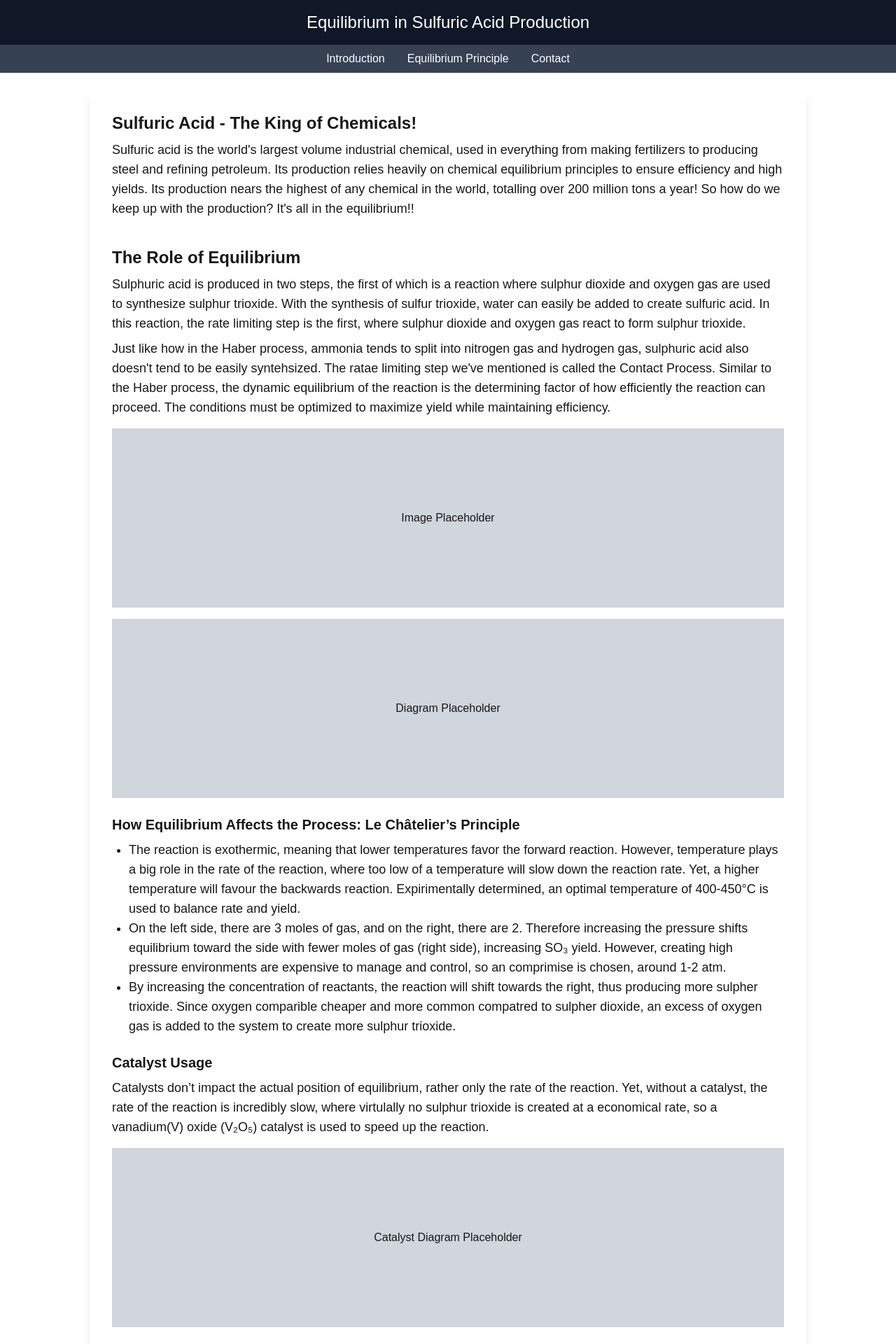
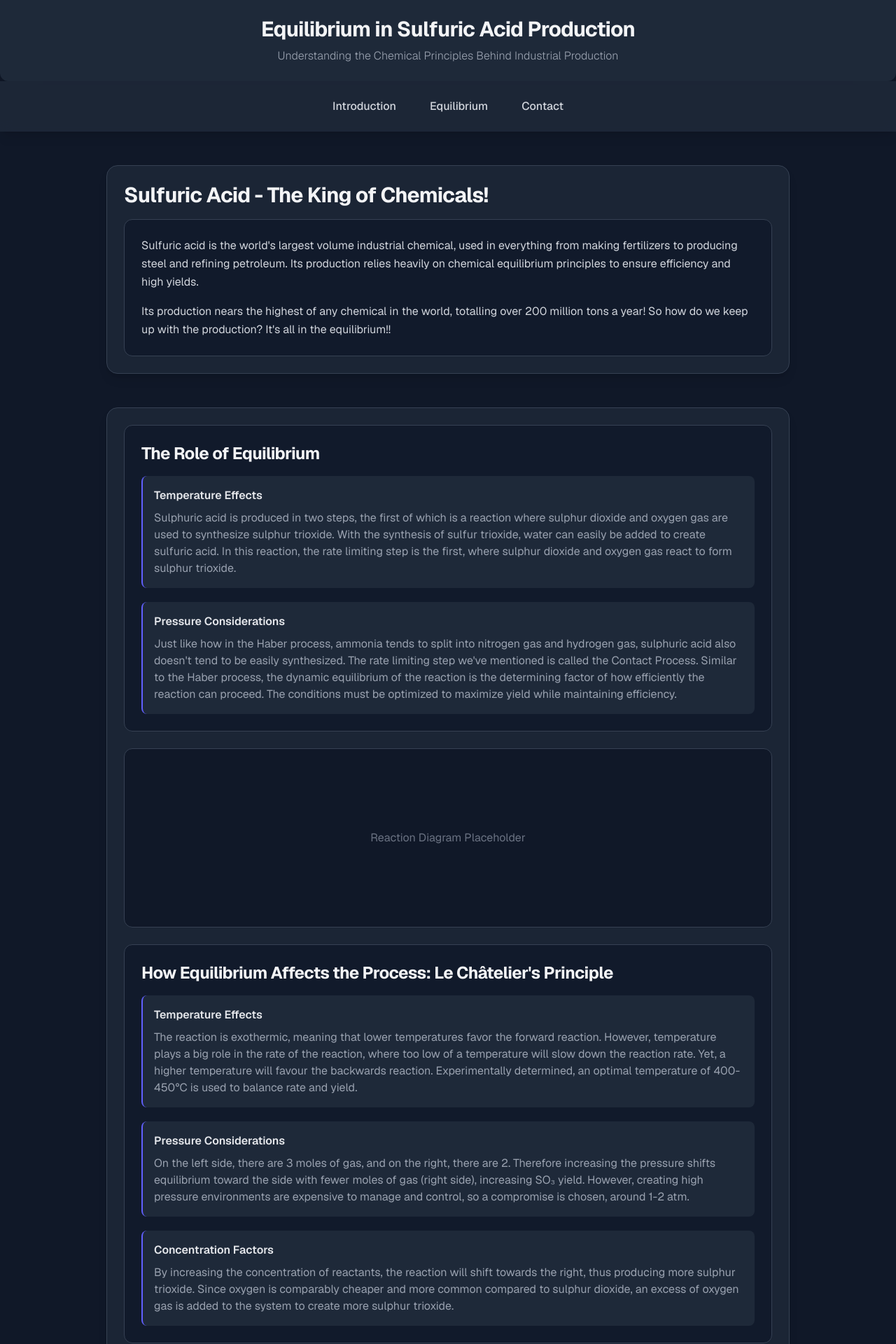
Before and after one commit to Cqctxs/contact-process, a Next.js app in the folder contact-process/: page / in a window 1280 px wide. Shown: the top 1920 px of the page at 70% size. Built offline with nearby package versions, Linux system fonts and the light colour scheme.

Commit message:
Formatting and colors

```diff
--- a/contact-process/app/page.js
+++ b/contact-process/app/page.js
@@ -2,94 +2,156 @@ import Image from "next/image";
 
 export default function Home() {
   return (
-    <div>
+    <div className="min-h-screen bg-gray-900 font-sans">
+      {/* Header */}
+      <header className="bg-gray-800 text-gray-100 text-center p-6 rounded-b-xl shadow-2xl">
+        <h1 className="text-3xl font-bold tracking-tight">Equilibrium in Sulfuric Acid Production</h1>
+        <p className="mt-2 text-gray-400 font-light">Understanding the Chemical Principles Behind Industrial Production</p>
+      </header>
 
-      <header className="bg-gray-900 text-white text-center p-4">
-        <h1 className="text-2xl">Equilibrium in Sulfuric Acid Production</h1>
-      </header>
-      <nav className="bg-gray-700 p-2 text-center">
-        <a href="#introduction" className="text-white mx-4">Introduction</a>
-        <a href="#equilibrium" className="text-white mx-4">Equilibrium Principle</a>
-        <a href="#contact" className="text-white mx-4">Contact</a>
+      {/* Navigation */}
+      <nav className="bg-gray-800/90 p-4 text-center sticky top-0 z-10 shadow-lg backdrop-blur-sm">
+        <div className="flex justify-center space-x-2 md:space-x-6">
+          <a href="#introduction" className="text-gray-300 hover:text-white transition-colors px-3 py-2 rounded-lg hover:bg-gray-700 text-sm md:text-base font-medium">
+            Introduction
+          </a>
+          <a href="#equilibrium" className="text-gray-300 hover:text-white transition-colors px-3 py-2 rounded-lg hover:bg-gray-700 text-sm md:text-base font-medium">
+            Equilibrium
+          </a>
+          <a href="#contact" className="text-gray-300 hover:text-white transition-colors px-3 py-2 rounded-lg hover:bg-gray-700 text-sm md:text-base font-medium">
+            Contact
+          </a>
+        </div>
       </nav>
-      <main className="w-4/5 mx-auto p-8 bg-white shadow-lg mt-6 rounded-lg">
-        <section id="introduction" className="mb-10">
-          <h2 className="text-2xl font-bold">Sulfuric Acid - The King of Chemicals!</h2>
-          <p className="mt-2 text-lg">Sulfuric acid is the world's largest volume industrial chemical, used in everything from making fertilizers to producing steel and refining petroleum. Its production relies heavily on chemical equilibrium principles to ensure efficiency and high yields. Its production nears the highest of any chemical in the world, totalling over 200 million tons a year! So how do we keep up with the production? It's all in the equilibrium!!</p>
+
+      {/* Main Content */}
+      <main className="w-11/12 md:w-4/5 mx-auto p-4 md:p-6 mt-6 mb-12 space-y-12">
+        {/* Introduction Section */}
+        <section id="introduction" className="group">
+          <div className="bg-gray-800/80 hover:bg-gray-800/90 transition-all p-6 rounded-2xl shadow-lg border border-gray-700">
+            <h2 className="text-2xl md:text-3xl font-bold text-gray-100 mb-4 tracking-tight">
+              Sulfuric Acid - The King of Chemicals!
+            </h2>
+            <div className="bg-gray-900/80 p-5 md:p-6 rounded-xl border border-gray-700">
+              <p className="text-gray-300 leading-relaxed">
+                Sulfuric acid is the world's largest volume industrial chemical, used in everything from making fertilizers to producing steel and refining petroleum. Its production relies heavily on chemical equilibrium principles to ensure efficiency and high yields.
+              </p>
+              <p className="text-gray-300 leading-relaxed mt-4">
+                Its production nears the highest of any chemical in the world, totalling over 200 million tons a year! So how do we keep up with the production? It's all in the equilibrium!!
+              </p>
+            </div>
+          </div>
         </section>
-        <section id="equilibrium" className="mb-10">
-          <h2 className="text-2xl font-bold">The Role of Equilibrium</h2>
 
-          <p className="mt-2 text-lg">Sulphuric acid is produced in two steps, the first of which is a reaction where sulphur dioxide and oxygen gas are used to synthesize sulphur trioxide. With the synthesis of sulfur trioxide, water can easily be added to create sulfuric acid. In this reaction, the rate limiting step is the first, where sulphur dioxide and oxygen gas react to form sulphur trioxide.</p>
+        {/* Equilibrium Section */}
+        <section id="equilibrium" className="group">
+          <div className="bg-gray-800/80 hover:bg-gray-800/90 transition-all p-6 rounded-2xl shadow-lg border border-gray-700">
+            <div className="space-y-6">
 
-          <p className="mt-2 text-lg">Just like how in the Haber process, ammonia tends to split into nitrogen gas and hydrogen gas, sulphuric acid also doesn't tend to be easily syntehsized. The ratae limiting step we've mentioned is called the Contact Process. Similar to the Haber process, the dynamic equilibrium of the reaction is the determining factor of how efficiently the reaction can proceed. The conditions must be optimized to maximize yield while maintaining efficiency.</p>
+              <div className="bg-gray-900/80 p-5 md:p-6 rounded-xl border border-gray-700">
+                <h3 className="text-xl md:text-2xl font-bold text-gray-100 mb-4 tracking-tight">
+                The Role of Equilibrium
+                </h3>
 
-          <div className="w-full h-64 bg-gray-300 mt-4 flex items-center justify-center">Image Placeholder</div>
+                <div className="space-y-5">
+                  <div className="bg-gray-800 p-4 rounded-lg border-l-2 border-indigo-500">
+                    <h4 className="font-semibold text-gray-200 mb-2">Temperature Effects</h4>
+                    <p className="text-gray-400">
+                    Sulphuric acid is produced in two steps, the first of which is a reaction where sulphur dioxide and oxygen gas are used to synthesize sulphur trioxide. With the synthesis of sulfur trioxide, water can easily be added to create sulfuric acid. In this reaction, the rate limiting step is the first, where sulphur dioxide and oxygen gas react to form sulphur trioxide.
+                    </p>
+                  </div>
 
-          {/* <h3 className="text-xl font-bold mt-6">A Key Step: The Contact Process</h3>
-          <p className="font-bold mt-4">The key equilibrium reaction is:</p>
-          <p className="text-lg text-blue-600">2SO₂(g) + O₂(g) ⇌ 2SO₃(g) ΔH = −196 kJ/mol</p> */}
+                  <div className="bg-gray-800 p-4 rounded-lg border-l-2 border-indigo-500">
+                    <h4 className="font-semibold text-gray-200 mb-2">Pressure Considerations</h4>
+                    <p className="text-gray-400">
+                    Just like how in the Haber process, ammonia tends to split into nitrogen gas and hydrogen gas, sulphuric acid also doesn't tend to be easily synthesized. The rate limiting step we've mentioned is called the Contact Process. Similar to the Haber process, the dynamic equilibrium of the reaction is the determining factor of how efficiently the reaction can proceed. The conditions must be optimized to maximize yield while maintaining efficiency.
+                    </p>
+                  </div>
+                </div>
+              </div>
 
-          <div className="w-full h-64 bg-gray-300 mt-4 flex items-center justify-center">Diagram Placeholder</div>
-          <h3 className="text-xl font-bold mt-6">How Equilibrium Affects the Process: Le Châtelier’s Principle</h3>
-          <ul className="list-disc pl-6 mt-2 text-lg">
-            <li>The reaction is exothermic, meaning that lower temperatures favor the forward reaction. However, temperature plays a big role in the rate of the reaction, where too low of a temperature will slow down the reaction rate. Yet, a higher temperature will favour the backwards reaction. Expirimentally determined, an optimal temperature of 400-450°C is used to balance rate and yield.</li>
-            <li>On the left side, there are 3 moles of gas, and on the right, there are 2. Therefore increasing the pressure shifts equilibrium toward the side with fewer moles of gas (right side), increasing SO₃ yield. However, creating high pressure environments are expensive to manage and control, so an comprimise is chosen, around 1-2 atm.</li>
-            <li>By increasing the concentration of reactants, the reaction will shift towards the right, thus producing more sulpher trioxide. Since oxygen comparible cheaper and more common compatred to sulpher dioxide, an excess of oxygen gas is added to the system to create more sulphur trioxide.</li>
-          </ul>
-          <h3 className="text-xl font-bold mt-6">Catalyst Usage</h3>
-          <p className="mt-2 text-lg">Catalysts don’t impact the actual position of equilibrium, rather only the rate of the reaction. Yet, without a catalyst, the rate of the reaction is incredibly slow, where virtulally no sulphur trioxide is created at a economical rate, so a vanadium(V) oxide (V₂O₅) catalyst is used to speed up the reaction.</p>
-          <div className="w-full h-64 bg-gray-300 mt-4 flex items-center justify-center">Catalyst Diagram Placeholder</div>
+              {/* Image Placeholder */}
+              <div className="w-full h-64 bg-gray-900 flex items-center justify-center rounded-xl border border-gray-700">
+                <span className="text-gray-500">Reaction Diagram Placeholder</span>
+              </div>
+
+              {/* Le Châtelier's Principle Section */}
+              <div className="bg-gray-900/80 p-5 md:p-6 rounded-xl border border-gray-700">
+                <h3 className="text-xl md:text-2xl font-bold text-gray-100 mb-4 tracking-tight">
+                  How Equilibrium Affects the Process: Le Châtelier's Principle
+                </h3>
+
+                <div className="space-y-5">
+                  <div className="bg-gray-800 p-4 rounded-lg border-l-2 border-indigo-500">
+                    <h4 className="font-semibold text-gray-200 mb-2">Temperature Effects</h4>
+                    <p className="text-gray-400">
+                      The reaction is exothermic, meaning that lower temperatures favor the forward reaction. However, temperature plays a big role in the rate of the reaction, where too low of a temperature will slow down the reaction rate. Yet, a higher temperature will favour the backwards reaction. Experimentally determined, an optimal temperature of 400-450°C is used to balance rate and yield.
+                    </p>
+                  </div>
+
+                  <div className="bg-gray-800 p-4 rounded-lg border-l-2 border-indigo-500">
+                    <h4 className="font-semibold text-gray-200 mb-2">Pressure Considerations</h4>
+                    <p className="text-gray-400">
+                      On the left side, there are 3 moles of gas, and on the right, there are 2. Therefore increasing the pressure shifts equilibrium toward the side with fewer moles of gas (right side), increasing SO₃ yield. However, creating high pressure environments are expensive to manage and control, so a compromise is chosen, around 1-2 atm.
+                    </p>
+                  </div>
+
+                  <div className="bg-gray-800 p-4 rounded-lg border-l-2 border-indigo-500">
+                    <h4 className="font-semibold text-gray-200 mb-2">Concentration Factors</h4>
+                    <p className="text-gray-400">
+                      By increasing the concentration of reactants, the reaction will shift towards the right, thus producing more sulphur trioxide. Since oxygen is comparably cheaper and more common compared to sulphur dioxide, an excess of oxygen gas is added to the system to create more sulphur trioxide.
+                    </p>
+                  </div>
+                </div>
+              </div>
+
+              {/* Catalyst Section */}
+              <div className="bg-gray-900/80 p-5 md:p-6 rounded-xl border border-gray-700">
+                <h3 className="text-xl md:text-2xl font-bold text-gray-100 mb-4 tracking-tight">
+                  Catalyst Usage
+                </h3>
+                <div className="bg-gray-800 p-4 rounded-lg border-l-2 border-indigo-500">
+                  <p className="text-gray-300 leading-relaxed">
+                    Catalysts don't impact the actual position of equilibrium, rather only the rate of the reaction. Yet, without a catalyst, the rate of the reaction is incredibly slow, where virtually no sulphur trioxide is created at an economical rate, so a vanadium(V) oxide (V₂O₅) catalyst is used to speed up the reaction.
+                  </p>
+                </div>
+              </div>
+            </div>
+
+            {/* Catalyst Diagram Placeholder */}
+            <div className="w-full h-64 bg-gray-900 flex items-center justify-center rounded-xl border border-gray-700">
+              <span className="text-gray-500">Catalyst Diagram Placeholder</span>
+            </div>
+          </div>
+        </section>
+
+        {/* Contact Section */}
+        <section id="contact" className="group">
+          <div className="bg-gray-800/80 hover:bg-gray-800/90 transition-all p-6 rounded-2xl shadow-lg border border-gray-700">
+            <h2 className="text-2xl md:text-3xl font-bold text-gray-100 mb-4 tracking-tight">
+              Contact
+            </h2>
+            <div className="bg-gray-900/80 p-5 md:p-6 rounded-xl border border-gray-700">
+              <p className="text-gray-300">
+                For more information about sulfuric acid production and equilibrium principles, please contact us at:
+              </p>
+              <div className="mt-4 space-y-2">
+                <p className="text-gray-200 font-medium">
+                  Email: <span className="text-blue-400">info@sulfuric-acid-chem.com</span>
+                </p>
+                <p className="text-gray-200 font-medium">
+                  Phone: <span className="text-blue-400">(555) 123-4567</span>
+                </p>
+              </div>
+            </div>
+          </div>
         </section>
       </main>
-    </div>
-      // <footer className="row-start-3 flex gap-[24px] flex-wrap items-center justify-center">
-      //   <a
-      //     className="flex items-center gap-2 hover:underline hover:underline-offset-4"
-      //     href="https://nextjs.org/learn?utm_source=create-next-app&utm_medium=appdir-template-tw&utm_campaign=create-next-app"
-      //     target="_blank"
-      //     rel="noopener noreferrer"
-      //   >
-      //     <Image
-      //       aria-hidden
-      //       src="/file.svg"
-      //       alt="File icon"
-      //       width={16}
-      //       height={16}
-      //     />
-      //     Learn
-      //   </a>
-      //   <a
-      //     className="flex items-center gap-2 hover:underline hover:underline-offset-4"
-      //     href="https://vercel.com/templates?framework=next.js&utm_source=create-next-app&utm_medium=appdir-template-tw&utm_campaign=create-next-app"
-      //     target="_blank"
-      //     rel="noopener noreferrer"
-      //   >
-      //     <Image
-      //       aria-hidden
-      //       src="/window.svg"
-      //       alt="Window icon"
-      //       width={16}
-      //       height={16}
-      //     />
-      //     Examples
-      //   </a>
-      //   <a
-      //     className="flex items-center gap-2 hover:underline hover:underline-offset-4"
-      //     href="https://nextjs.org?utm_source=create-next-app&utm_medium=appdir-template-tw&utm_campaign=create-next-app"
-      //     target="_blank"
-      //     rel="noopener noreferrer"
-      //   >
-      //     <Image
-      //       aria-hidden
-      //       src="/globe.svg"
-      //       alt="Globe icon"
-      //       width={16}
-      //       height={16}
-      //     />
-      //     Go to nextjs.org →
-      //   </a>
-      // </footer>
 
+      {/* Footer */}
+      <footer className="bg-gray-800 text-gray-400 text-center p-4 text-sm">
+        <p>© {new Date().getFullYear()} Sulfuric Acid Production Education</p>
+      </footer>
+    </div >
   );
 }
```
